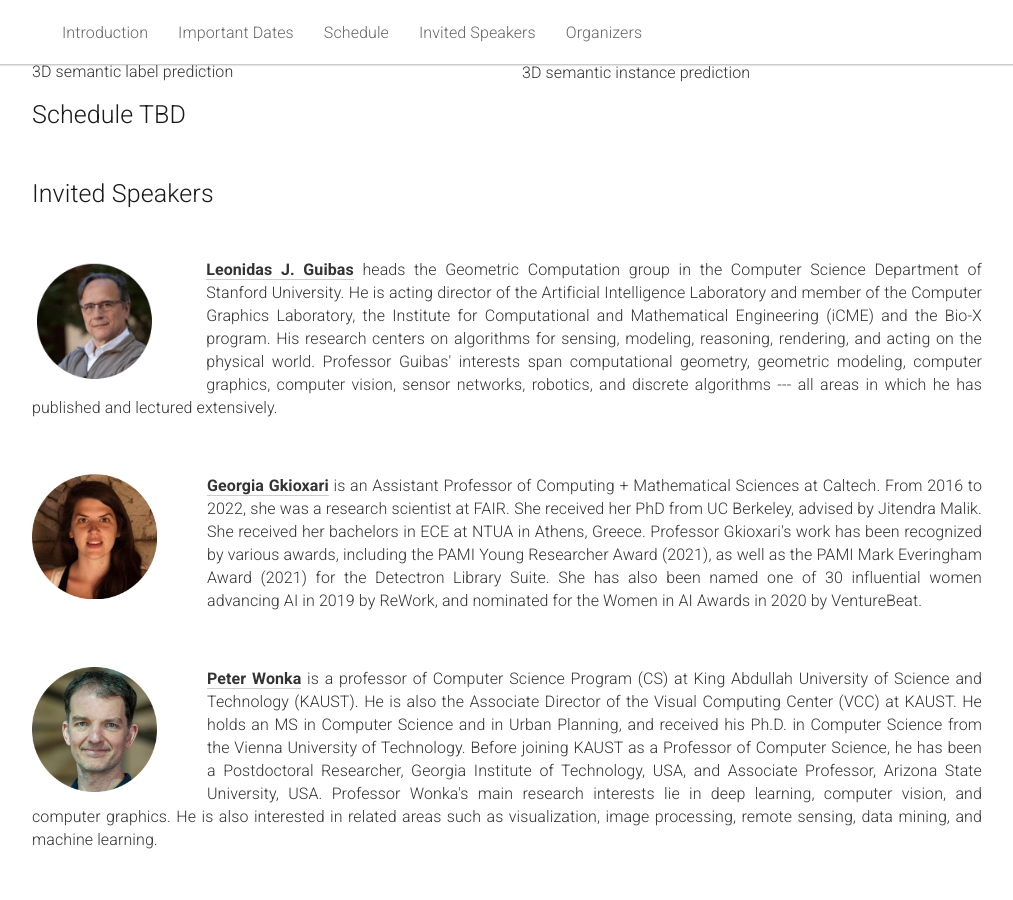
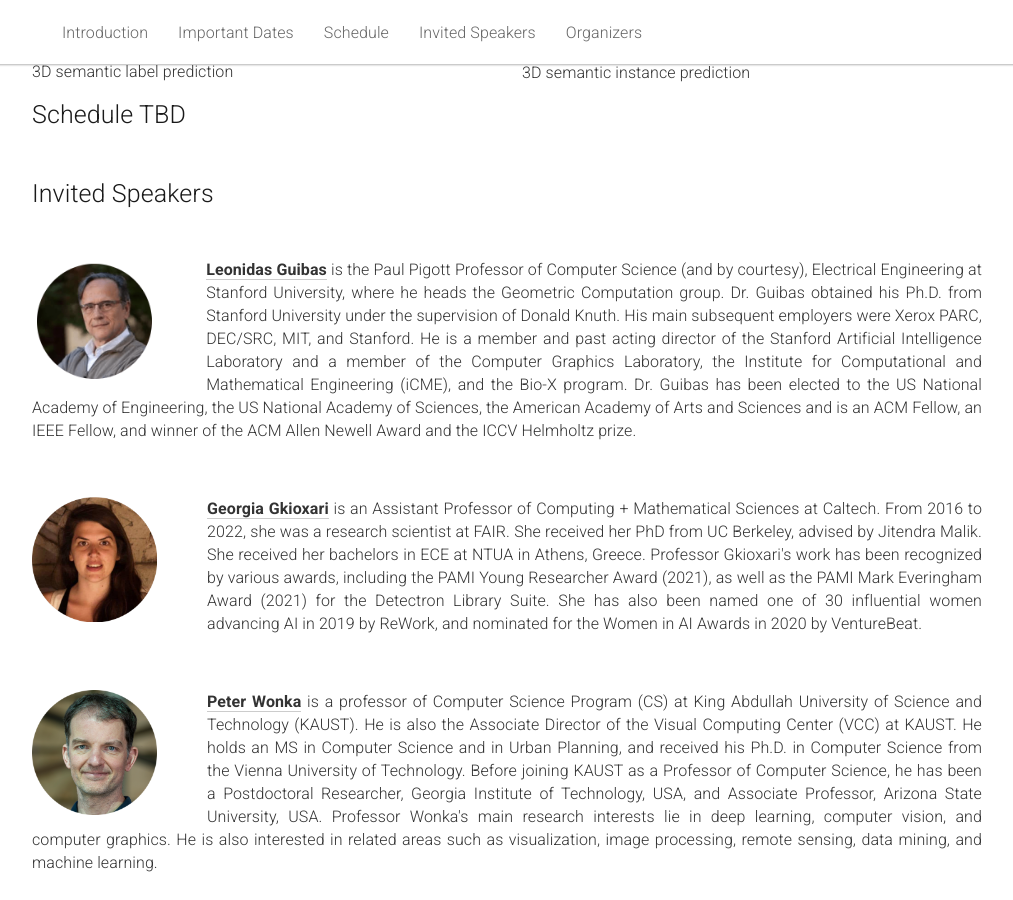
Before and after one commit to ScanNet/cvpr2023workshop, a Jekyll site: the page built from _pages/home.md, in a window 1280 px wide and 900 px high, scrolled down 1764 px. Shown: the whole window, without its empty margins (133-1146 px from the left). Built offline with Jekyll 4.4.1, drawn with Linux system fonts in a browser that asks for light colours.

Commit message:
Update home.md

```diff
--- a/_pages/home.md
+++ b/_pages/home.md
@@ -133,7 +133,7 @@ acknowledgements: ""
           <td>1:45pm - 2:15pm</td>
         </tr>
         <tr>
-          <td>Invited Talk 2: Tom Funkhouser</td>
+          <td>Invited Talk 2: Leo Guibas</td>
           <td>2:15pm - 2:45pm</td>
         </tr>
         <tr>
@@ -177,7 +177,7 @@ acknowledgements: ""
   <div class="col-md-12">
     <a href="https://geometry.stanford.edu/member/guibas/"><img class="people-pic" style="float:left;margin-right:50px;" src="{{ "/static/img/people/leo.png" | prepend:site.baseurl }}"></a>
     <p>
-      <b><a href="https://geometry.stanford.edu/member/guibas/">Leonidas J. Guibas</a></b> heads the Geometric Computation group in the Computer Science Department of Stanford University.  He is acting director of the Artificial Intelligence Laboratory and member of the Computer Graphics Laboratory, the Institute for Computational and Mathematical Engineering (iCME) and the Bio-X program.  His research centers on algorithms for sensing, modeling, reasoning, rendering, and acting on the physical world. Professor Guibas' interests span computational geometry, geometric modeling, computer graphics, computer vision, sensor networks, robotics, and discrete algorithms --- all areas in which he has published and lectured extensively.
+      <b><a href="https://geometry.stanford.edu/member/guibas/">Leonidas Guibas</a></b> is the Paul Pigott Professor of Computer Science (and by courtesy), Electrical Engineering at Stanford University, where he heads the Geometric Computation group.  Dr. Guibas obtained his Ph.D. from Stanford University under the supervision of Donald Knuth. His main subsequent employers were Xerox PARC, DEC/SRC, MIT, and Stanford. He is a member and past acting director of the Stanford Artificial Intelligence Laboratory and a member of the Computer Graphics Laboratory, the Institute for Computational and Mathematical Engineering (iCME), and the Bio-X program. Dr. Guibas has been elected to the US National Academy of Engineering, the US National Academy of Sciences, the American Academy of Arts and Sciences and is an ACM Fellow, an IEEE Fellow, and winner of the ACM Allen Newell Award and the ICCV Helmholtz prize.
     </p>
   </div>
 </div><br>
```
Also changed, not shown: other parts of _pages/home.md (+1 -1 lines).
